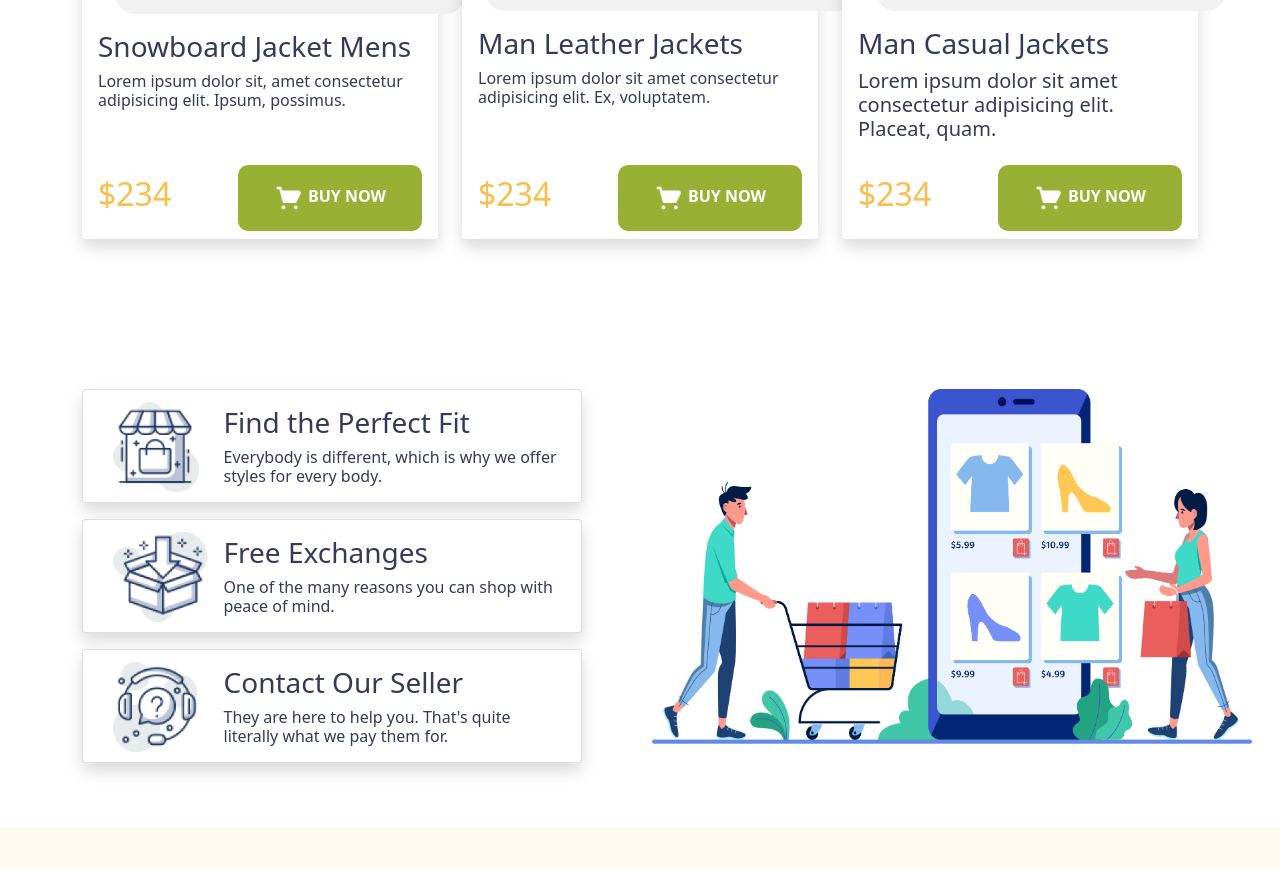
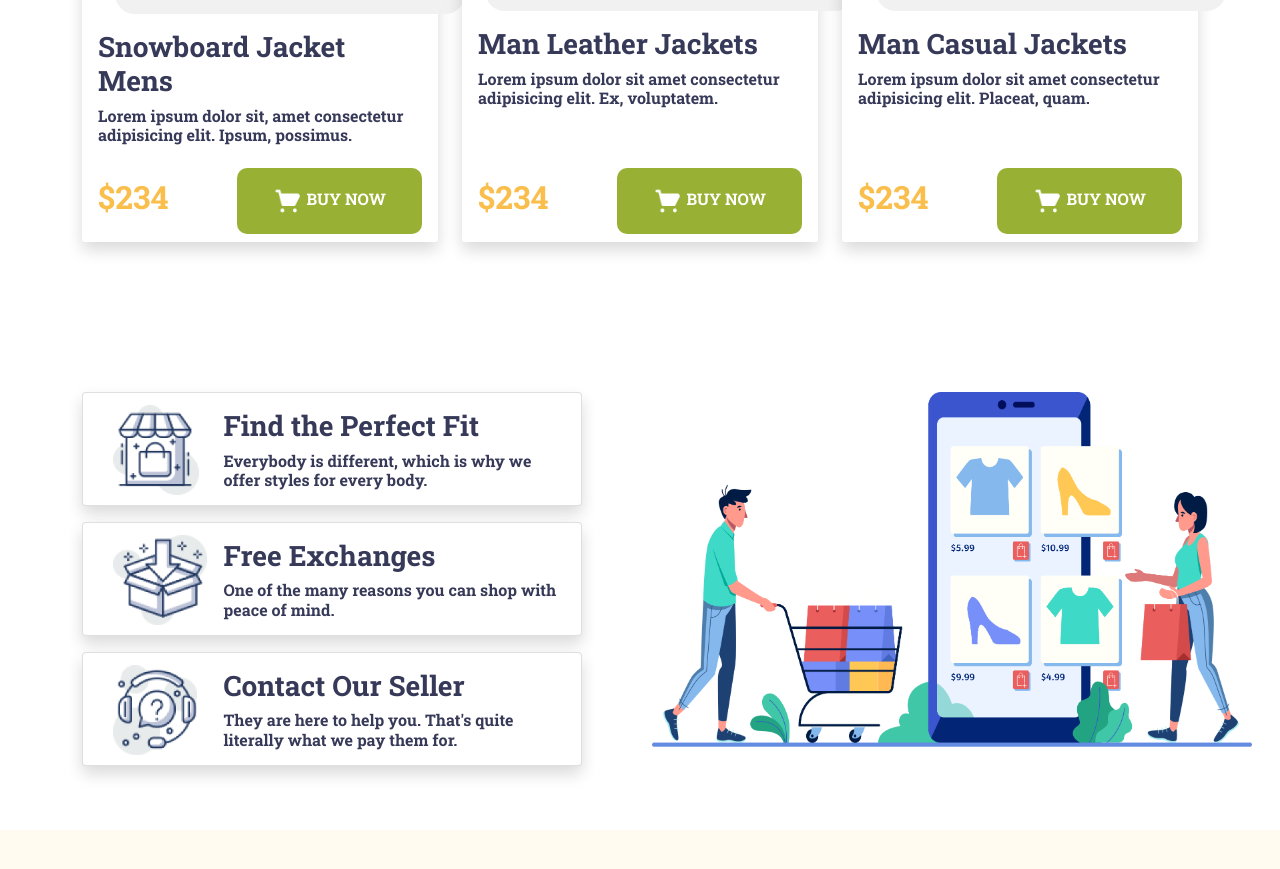
Before and after one commit to Rifat91/Penguin-fashion-project, a plain HTML site: page index.html in a window 1280 px wide. Shown: the part 2028-2897 px from the top of the page. Drawn offline with nearby package versions, Linux system fonts and the light colour scheme.

Commit message:
completed

```diff
--- a/index.html
+++ b/index.html
@@ -164,7 +164,7 @@
                     <img src="Image/toppng 1.png" class="man-part-img-3" alt="...">
                     <div class="card-body">
                       <h3 style="color: #363958;" class="card-title">Man Casual Jackets</h3>
-                      <h5 style="color: #363958;" class="card-text">Lorem ipsum dolor sit amet consectetur adipisicing elit. Placeat, quam.</h5>
+                      <h6 style="color: #363958;" class="card-text">Lorem ipsum dolor sit amet consectetur adipisicing elit. Placeat, quam.</h6>
                     </div>
                     <div class=" card-footer-cus card-footer d-flex justify-content-between align-items-center">
                       <div>
--- a/style.css
+++ b/style.css
@@ -1,4 +1,4 @@
-h1{
+body{
     font-family: 'Roboto Slab', serif;
 }
 
```
